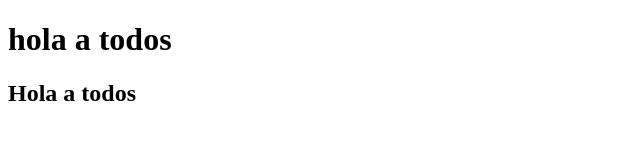
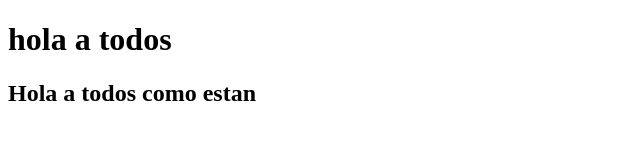
Before and after one commit to andres07torres/pruebas, a plain HTML site: page index.html in a window 1280 px wide. Shown: the whole page, without its empty margins (0-640 px from the left). Drawn offline with Linux system fonts and the light colour scheme.

Commit message:
ADD prueba 2

```diff
--- a/index.html
+++ b/index.html
@@ -10,7 +10,7 @@
         hola a todos
     </h1>
     <h2>
-        Hola a todos
+        Hola a todos como estan
     </h2>
 
 </body>
```
